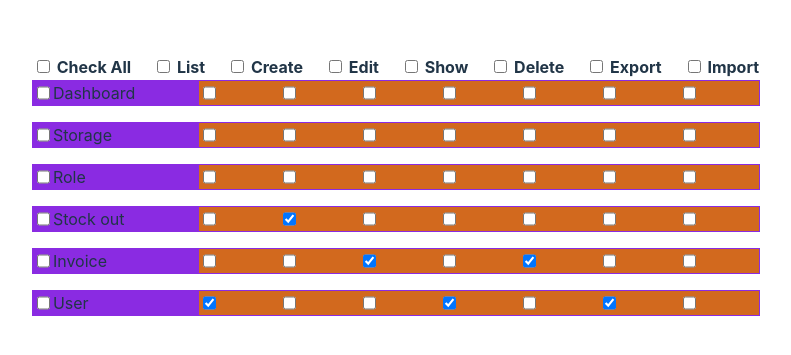
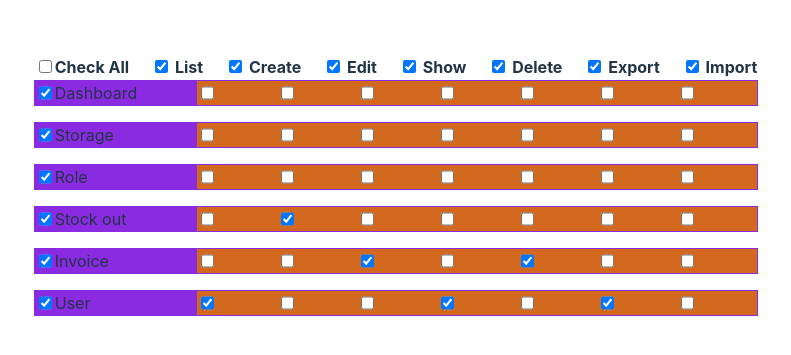
Before and after one commit to donishyar/2dArrayChallange, a React (Vite) app: page / in a window 1280 px wide. Shown: the part 215-570 px from the top of the page, without its empty margins (244-1035 px from the left). Built offline with nearby package versions, Linux system fonts and the light colour scheme.

Commit message:
working on functions

```diff
--- a/src/App.jsx
+++ b/src/App.jsx
@@ -257,11 +257,22 @@ let permissionList = [
   },
 ];
 
+let headersList = [
+  "List","Create","Edit","Show","Delete","Export" , "Import"
+]
+
 export default function Home() {
   const [checkAll,setCheckAll] = useState(null);
   useEffect(() => {
+    checkAll
+  })
 
-  })
+// function CheckAll which change all values to true
+// function CheckRow which change all values of same col to true
+// function CheckTrue which checks all values if was true change to checkAll and the header of the column to null
+
+
+
 
 
 const onCheckAll = () => {
@@ -269,7 +280,6 @@ const onCheckAll = () => {
   permissionList.forEach(permission => {
     permission.permission_group.forEach(permissionGroup => {
       permissionGroup.value = checkAll;
-      console.log(permissionGroup);
     });
   });
 }
@@ -279,30 +289,23 @@ const onCheckAll = () => {
     <table>
     <thead>
       <tr>
-        <th>
-          <input type="checkbox" /> Check All
-        </th>
-        <th>
-          <input type="checkbox" /> List
-        </th>
-        <th>
-          <input type="checkbox" /> Create
-        </th>
-        <th>
-          <input type="checkbox" /> Edit
-        </th>
-        <th>
-          <input type="checkbox" /> Show
-        </th>
-        <th>
-          <input type="checkbox" /> Delete
-        </th>
-        <th>
-          <input type="checkbox" /> Export
-        </th>
-        <th>
-          <input type="checkbox" /> Import
-        </th>
+      <th>
+
+        <input  type="checkbox"
+                // onChange={onCheckAll}
+        />Check All
+      </th>
+
+        {headersList.map((header) => {
+        return (
+          <th key={header.id}>
+            <input type="checkbox" defaultChecked={true} /> {header}
+          </th>
+        )})
+
+        }
+
+
       </tr>
     </thead>
     <tbody>
@@ -310,13 +313,13 @@ const onCheckAll = () => {
         return (
           <tr key={item.id}>
             <td>
-              <input type="checkbox" /> {item.name}
+              <input type="checkbox" defaultChecked={true} /> {item.name}
             </td>
             <td className="permissions">
               {item.permission_group.map((permission) => {
                 return (
                   <div className="checkedBoxes" key={permission.id}>
-                    <input type="checkbox" checked={permission.value} />
+                    <input type="checkbox"  defaultChecked={true} checked={permission.value} />
                   </div>
                 );
               })}
```
